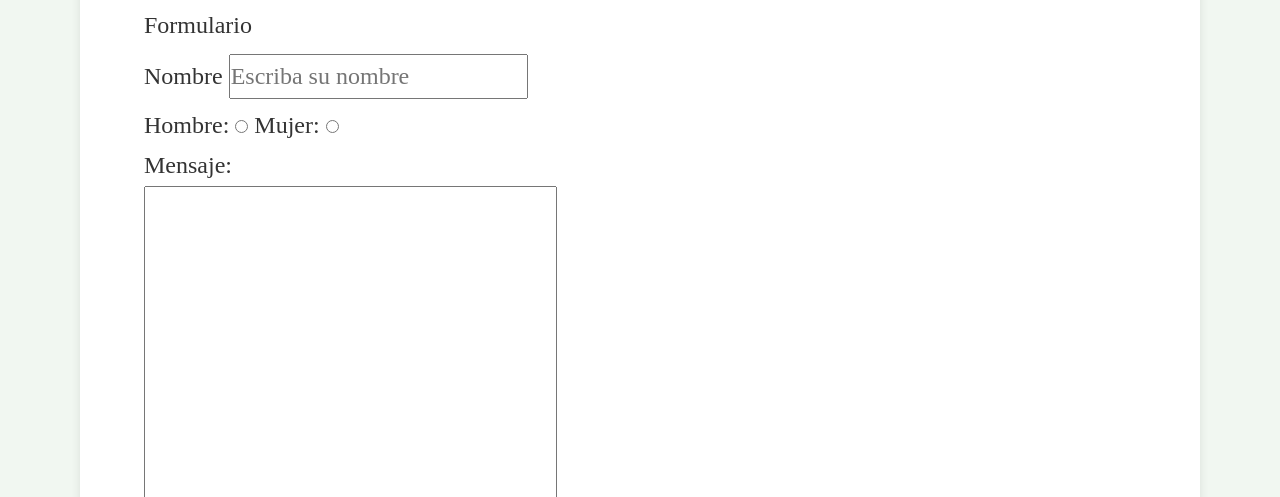
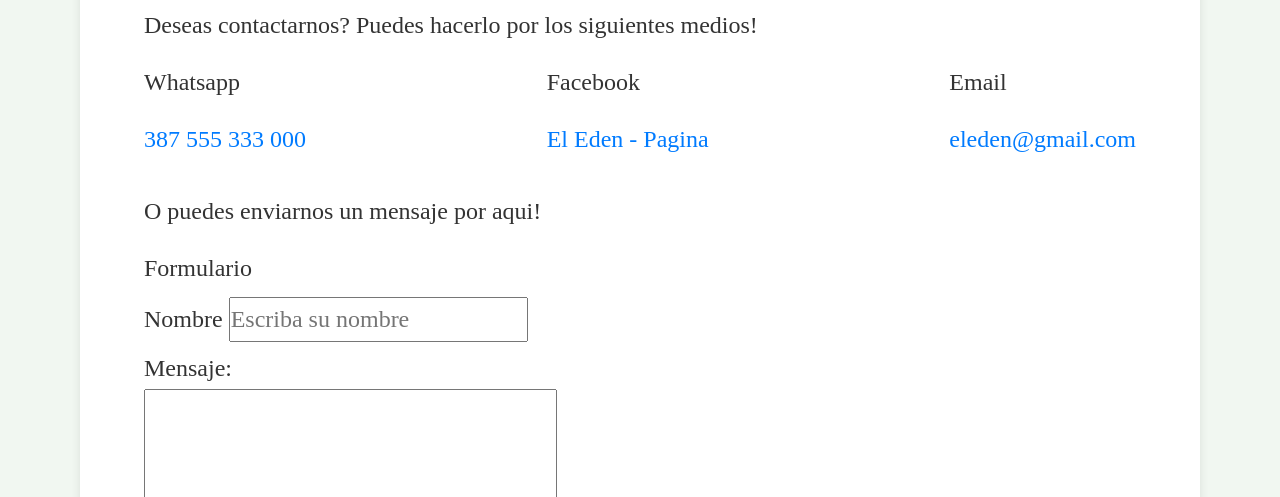
Before and after one commit to CesarSCA/proyetoFinal-CoderHouse, a plain HTML site: page contacto/index.html in a window 1280 px wide. Shown: the part 303-800 px from the top of the page. Drawn offline with nearby package versions, Linux system fonts and the light colour scheme; files whose address does not match are found by name; a web font is replaced by a local one.

Commit message:
algunas cosas añadidas en contacto

```diff
--- a/contacto/index.html
+++ b/contacto/index.html
@@ -19,13 +19,21 @@
     <link rel="stylesheet" href="../styles/css/style.css" />
     <title>Contactanos!</title>
     <meta name="description" content="Necesitas contactarnos? Puedes hacerlo mediante esta pagina!">
+    <style>
+      .medios{
+        display: flex;
+        flex-direction: row;
+        justify-content: space-between;
+        margin-bottom: 2rem;
+      }
+    </style>
   </head>
   <body>
     <header class="headerNoIndex">
       <div class="posicion nav">
         <div class="nav__Logo">
           <div class="nav__Logo__imagen">
-            <a href="/index.html"
+            <a href="../index.html"
               ><img src="assets/logopruebas.png" alt="" class="imagen-logo"
             /></a>
           </div>
@@ -35,11 +43,11 @@
         </div>
         <nav class="nav__navegacion">
           <ul class="nav__navegacion__categoria">
-            <li><a href="/" class="nav__boton"> Inicio </a></li>
+            <li><a href="../index.html" class="nav__boton"> Inicio </a></li>
             <li>
-              <a href="./categorias/" class="nav__boton"> Productos</a>
+              <a href="../categorias/index.html" class="nav__boton"> Productos</a>
             </li>
-            <li><a href="./contacto/" class="nav__boton"> Contacto </a></li>
+            <li><a href="index.html" class="nav__boton"> Contacto </a></li>
           </ul>
         </nav>
       </div>
@@ -51,6 +59,26 @@
             <h1>Contacto</h1>
           </div>
         </section>
+        <div class="contacto">
+          <div class="conTexto">
+            <p>Deseas contactarnos? Puedes hacerlo por los siguientes medios!</p>
+            <div class="medios">
+              <div class="whats">
+                <p class="contacto__titulo">Whatsapp</p>
+                <a href="#">387 555 333 000</a>
+              </div>
+              <div class="faceb">
+                <p class="contacto__titulo">Facebook</p>
+                <a href="#">El Eden - Pagina</a>
+              </div>
+              <div class="email">
+                <p class="contacto__titulo">Email</p>
+                <a href="#">eleden@gmail.com</a>
+              </div>
+            </div>
+            <p>O puedes enviarnos un mensaje por aqui!</p>
+          </div>
+        </div>
         <fieldset>
           <legend>Formulario</legend>
           <form action="" method="POST">
@@ -62,11 +90,6 @@
               placeholder="Escriba su nombre"
               required
             />
-            <br />
-            Hombre:
-            <input type="radio" name="Genero" id="Genero" value="Hombre" />
-            Mujer:
-            <input type="radio" name="Genero" id="Genero" value="Mujer" />
             <br />
             Mensaje:
             <br />
```
Also changed, not shown: categorias/index.html (+4 -4 lines).
